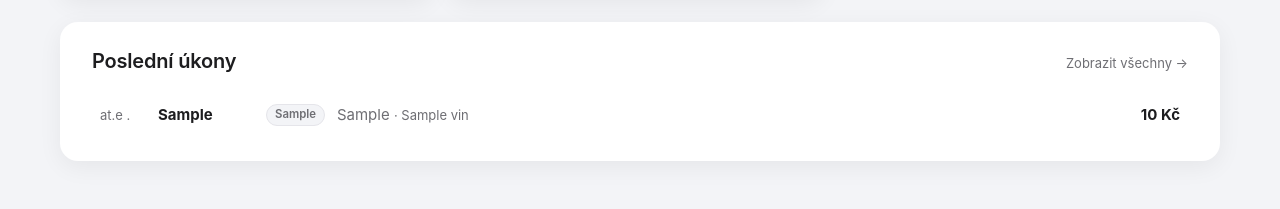
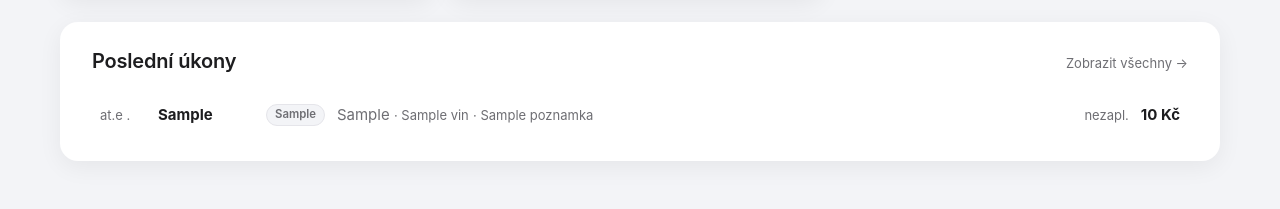
Before and after one commit to Kosacek/prepis-vozidla, a Flask app: template ukony_tracker/templates/dashboard.html in a window 1280 px wide. Shown: the part 1056-1265 px from the top of the page. Run offline with Flask 3, Linux system fonts and the light colour scheme; the template is opened without the code that fills it: most values are stand-ins (such as "Sample title", 1, 10 or a date in 2020).

Commit message:
feat(dashboard): show payment status + note on Posledni ukony rows (match Ukony table)
The recent-úkony rows lacked the payment state and poznamka that the full Ukony
table shows. Add a Platba column (zapl./cast. badge, else nezapl.) and append
the note to the firma/VIN line. CSS v=19, CACHEBUST -29.

```diff
--- a/ukony_tracker/static/css/app.css
+++ b/ukony_tracker/static/css/app.css
@@ -1362,7 +1362,7 @@ a.kpi-link:hover {
 .recent-list { display: flex; flex-direction: column; }
 .recent-row {
   display: grid;
-  grid-template-columns: 46px 96px auto minmax(0, 1fr) auto;
+  grid-template-columns: 46px 96px auto minmax(0, 1fr) auto auto;
   gap: var(--sp-3);
   align-items: center;
   padding: 10px var(--sp-2);
@@ -1376,9 +1376,10 @@ a.kpi-link:hover {
 .recent-date { font-size: 0.8125rem; }
 .recent-rz { white-space: nowrap; }
 .recent-mid { min-width: 0; overflow: hidden; text-overflow: ellipsis; white-space: nowrap; }
+.recent-pay { white-space: nowrap; text-align: right; }
 .recent-kc { text-align: right; white-space: nowrap; }
 
 @media (max-width: 700px) {
-  .recent-row { grid-template-columns: auto 90px 1fr auto; }
+  .recent-row { grid-template-columns: auto 84px minmax(0, 1fr) auto auto; }
   .recent-row .tag { display: none; }
 }
--- a/ukony_tracker/templates/base.html
+++ b/ukony_tracker/templates/base.html
@@ -4,7 +4,7 @@
   <meta charset="utf-8">
   <meta name="viewport" content="width=device-width, initial-scale=1">
   <title>{% block title %}Úkony Tracker{% endblock %}</title>
-  <link rel="stylesheet" href="{{ url_for('static', filename='css/app.css') }}?v=18">
+  <link rel="stylesheet" href="{{ url_for('static', filename='css/app.css') }}?v=19">
   <script src="https://cdn.jsdelivr.net/npm/chart.js@4"></script>
 </head>
 <body>
--- a/ukony_tracker/templates/dashboard.html
+++ b/ukony_tracker/templates/dashboard.html
@@ -95,7 +95,12 @@
       <span class="recent-date muted">{{ u.datum[8:10] }}.{{ u.datum[5:7] }}.</span>
       <b class="recent-rz">{{ u.rz or '—' }}</b>
       <span class="tag">{{ u.typ_kod }}</span>
-      <span class="recent-mid"><span class="muted">{{ u.firma_zkratka }}</span>{% if u.vin %} <span class="muted small">· {{ u.vin }}</span>{% endif %}</span>
+      <span class="recent-mid"><span class="muted">{{ u.firma_zkratka }}</span>{% if u.vin %} <span class="muted small">· {{ u.vin }}</span>{% endif %}{% if u.poznamka %} <span class="muted small">· {{ u.poznamka }}</span>{% endif %}</span>
+      <span class="recent-pay">
+        {% if u.stav_platby == 'zaplaceno' %}<span class="badge ok">zapl.</span>
+        {% elif u.stav_platby == 'castecne' %}<span class="badge warn">část. {{ u.zaplaceno_kc|int }}</span>
+        {% else %}<span class="muted small">nezapl.</span>{% endif %}
+      </span>
       <span class="recent-kc"><b>{{ u.celkem|int }} Kč</b></span>
     </a>
     {% else %}<p class="muted">Žádné úkony.</p>{% endfor %}
```
Also changed, not shown: 1 other file.
